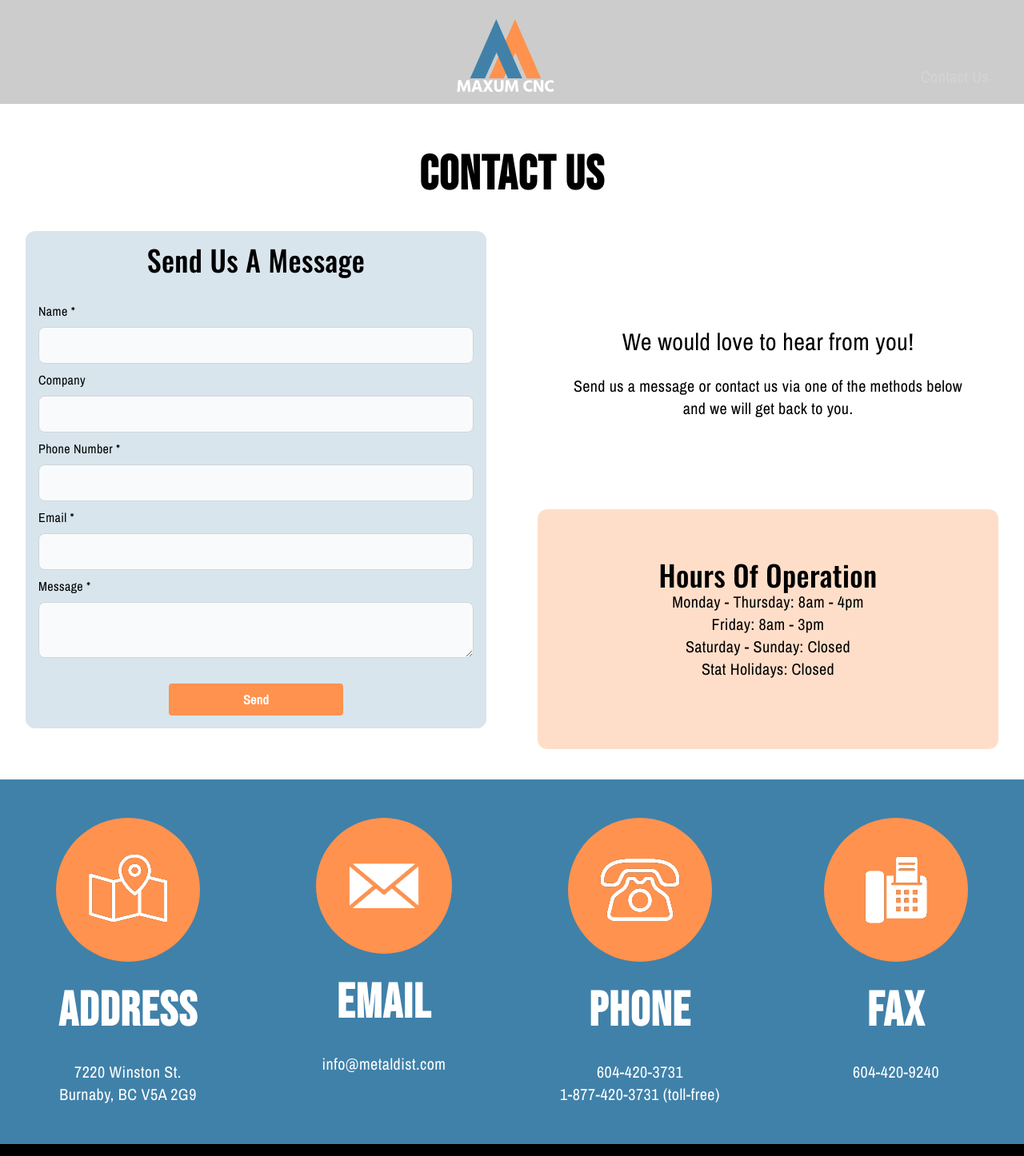
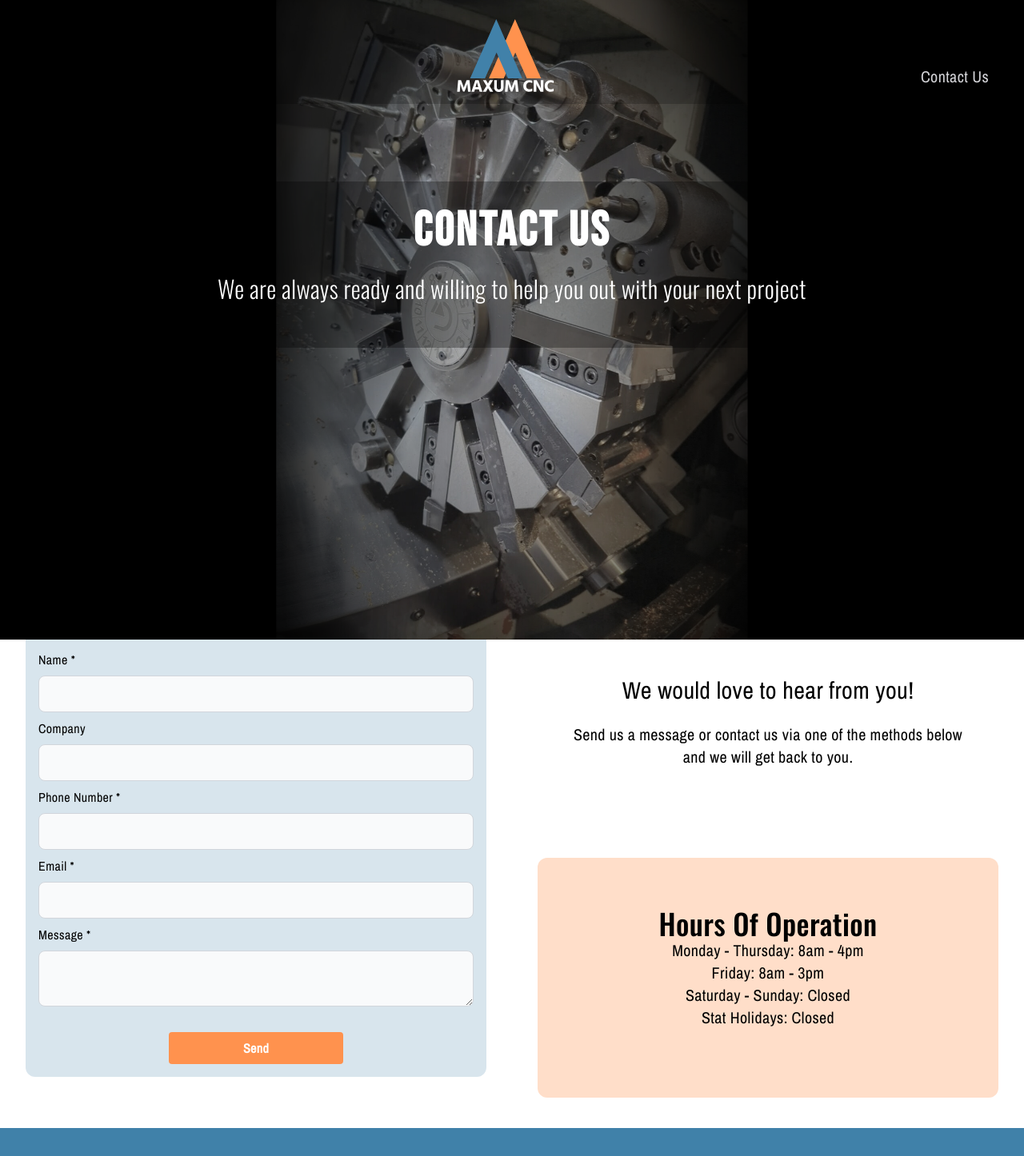
Before and after one commit to a-tuyen/maxumcnc, a Next.js app: page /contact in a window 1280 px wide. Shown: the top 1446 px of the page at 80% size. Built offline with nearby package versions, Linux system fonts and the light colour scheme; a web font is replaced by a local one.

Commit message:
small format changes to contact page and adds in hero

```diff
--- a/app/contact/page.jsx
+++ b/app/contact/page.jsx
@@ -1,17 +1,20 @@
 import ContactForm from "@components/ContactForm";
+import Hero2 from "@components/Hero2";
 import Image from "next/image";
 
 const contact = () => {
   return (
     <div className="flex flex-col items-center">
-      <div className="w-full">
-        <h1 className="flex justify-center pt-16 w-full text-black">
-          Contact Us
-        </h1>
+       <Hero2
+      heading={"CONTACT US"}
+      message={"We are always ready and willing to help you out with your next project"}
+      img={"/images/maxum-process-tall.png"} />
+
+      <div className="w-full mt-[200px] md:mt-[250px]">
 
         <ContactForm />
 
-        <div className="bg-accent1 grid grid-cols-1 md:grid-cols-4 w-full py-12">
+        <div className="bg-accent1 grid grid-cols-1 md:grid-cols-4 w-full py-10 mb-24">
           <div className="flex flex-col items-center text-white text-center">
             <div className="bg-accent2 rounded-full p-10 mt-20 md:mt-0">
               <Image
```
